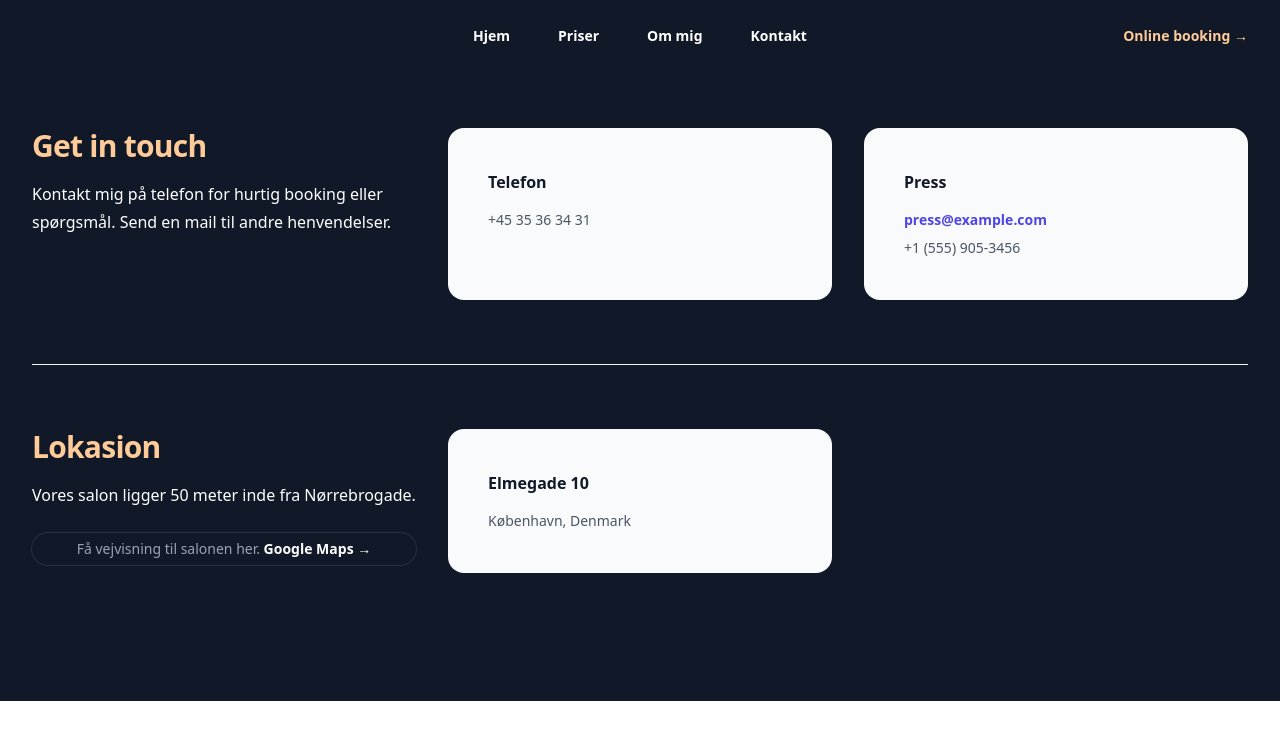
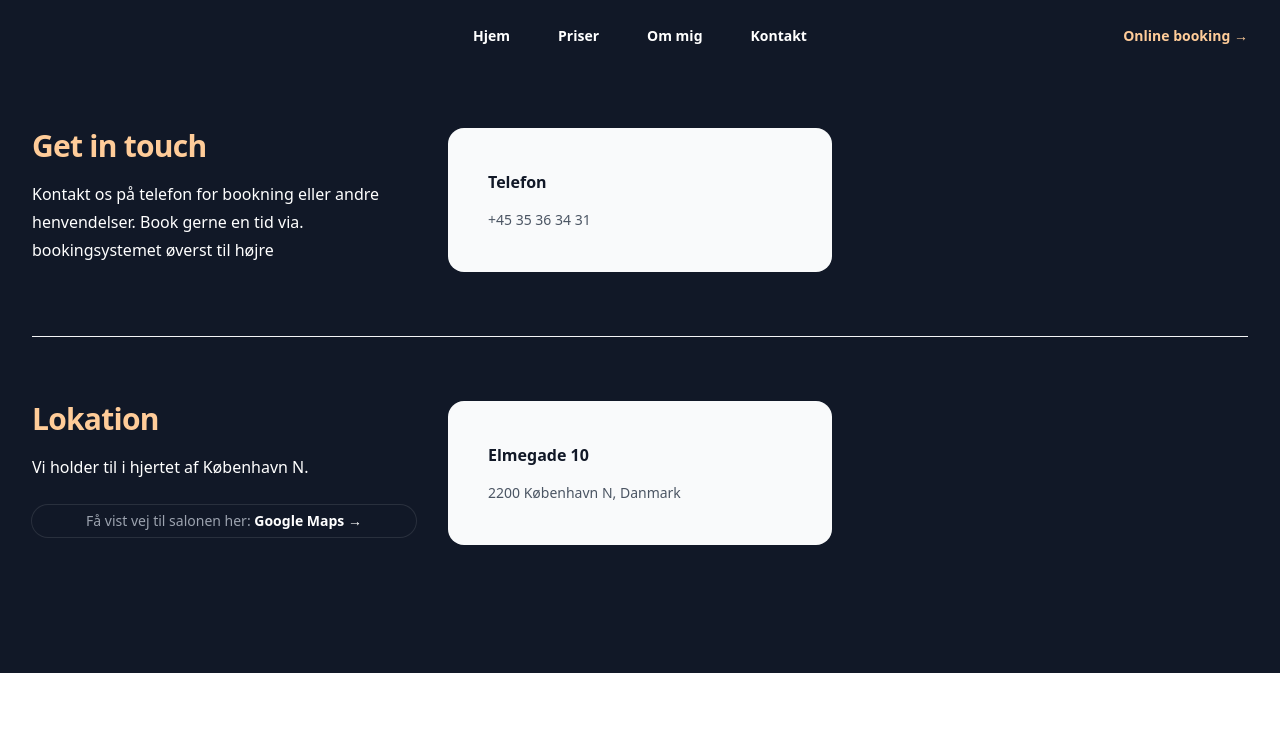
Before and after one commit to caspernor/FungusHaircut, a Next.js app: page /contact in a window 1280 px wide. Shown: the top 740 px of the page. Built offline with nearby package versions, Linux system fonts and the light colour scheme.

Commit message:
ændret boks på siden samt tekst

```diff
--- a/src/pages/contact.jsx
+++ b/src/pages/contact.jsx
@@ -7,8 +7,8 @@ export default function Example() {
               <div>
                 <h2 className="text-3xl font-bold tracking-tight text-light">Get in touch</h2>
                 <p className="mt-4 leading-7 text-white">
-                Kontakt mig på telefon for hurtig booking eller spørgsmål.
-                Send en mail til andre henvendelser.
+                Kontakt os på telefon for bookning eller andre henvendelser.
+                Book gerne en tid via. bookingsystemet øverst til højre
                 </p>
               </div>
               <div className="grid grid-cols-1 gap-6 sm:grid-cols-2 lg:col-span-2 lg:gap-8">
@@ -18,23 +18,7 @@ export default function Example() {
                     <div className="mt-1">
                       <dt className="sr-only">Phone number</dt>
                       <dd>+45 35 36 34 31</dd>
-                    </div>
-                  </dl>
-                </div>
-                <div className="rounded-2xl bg-gray-50 p-10">
-                  <h3 className="text-base font-semibold leading-7 text-gray-900">Press</h3>
-                  <dl className="mt-3 space-y-1 text-sm leading-6 text-gray-600">
-                    <div>
-                      <dt className="sr-only">Email</dt>
-                      <dd>
-                        <a className="font-semibold text-indigo-600" href="mailto:press@example.com">
-                          press@example.com
-                        </a>
-                      </dd>
-                    </div>
-                    <div className="mt-1">
-                      <dt className="sr-only">Telefon nummer</dt>
-                      <dd>+1 (555) 905-3456</dd>
+
                     </div>
                   </dl>
                 </div>
@@ -42,14 +26,14 @@ export default function Example() {
             </div>
             <div className="grid grid-cols-1 gap-x-8 gap-y-10 pt-16 lg:grid-cols-3">
               <div>
-                <h2 className="text-3xl font-bold tracking-tight text-light">Lokasion</h2>
+                <h2 className="text-3xl font-bold tracking-tight text-light">Lokation</h2>
                 <p className="mt-4 leading-7 text-white">
-                Vores salon ligger 50 meter inde fra Nørrebrogade.
+                Vi holder til i hjertet af København N.
                 </p>
 
                 <br></br>
             <div className="relative rounded-full px-3 py-1 text-sm leading-6 text-gray-400 ring-1 ring-white/10 hover:ring-white/20 text-center">
-                Få vejvisning til salonen her.{' '}
+                Få vist vej til salonen her:{' '}
                 <a href="https://goo.gl/maps/rUeyLt64drhZN4UL7" className="font-semibold text-white">
                 <span className="absolute inset-0" aria-hidden="true" />
                 Google Maps <span aria-hidden="true">&rarr;</span>
@@ -60,7 +44,7 @@ export default function Example() {
                 <div className="rounded-2xl bg-gray-50 p-10">
                   <h3 className="text-base font-semibold leading-7 text-gray-900">Elmegade 10</h3>
                   <address className="mt-3 space-y-1 text-sm not-italic leading-6 text-gray-600">
-                    <p>København, Denmark</p>
+                    <p>2200 København N, Danmark</p>
                   </address>
                 </div>
               </div>
```
